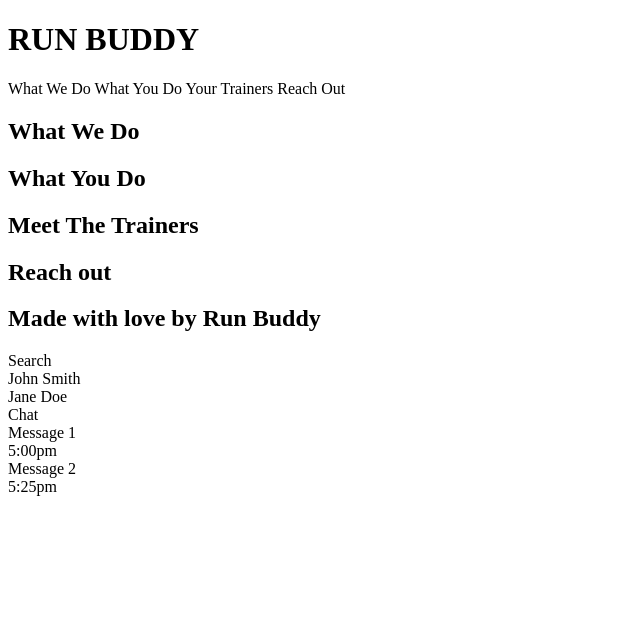
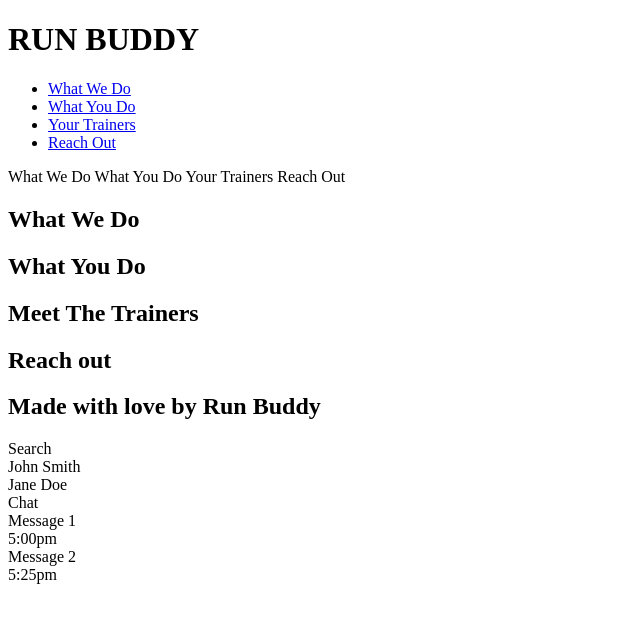
Before and after one commit to 22ndCenturyNeo/run-buddy, a plain HTML site: page index.html in a window 1280 px wide. Shown: the whole page, without its empty margins (0-640 px from the left). Drawn offline with Linux system fonts and the light colour scheme.

Commit message:
Added nav

```diff
--- a/index.html
+++ b/index.html
@@ -7,7 +7,26 @@
   <body>
     <!-- navigation -->
     <header>
-    <h1>RUN BUDDY</h1>
+      <h1>RUN BUDDY</h1>
+      <nav>
+        <!-- Unordered list element -->
+        <ul>
+          <!-- List item element-->
+          <li>
+            <!-- Anchor element -->
+            <a href="#what-we-do">What We Do</a>
+          </li>
+          <li>
+            <a href="#what-you-do">What You Do</a>
+          </li>
+          <li>
+            <a href="#your-trainers">Your Trainers</a>
+          </li>
+          <li>
+            <a href="#reach-out">Reach Out</a>
+          </li>
+        </ul>
+      </nav>
     </header>
     What We Do What You Do Your Trainers Reach Out
     <!-- hero/jumbotron -->
```
